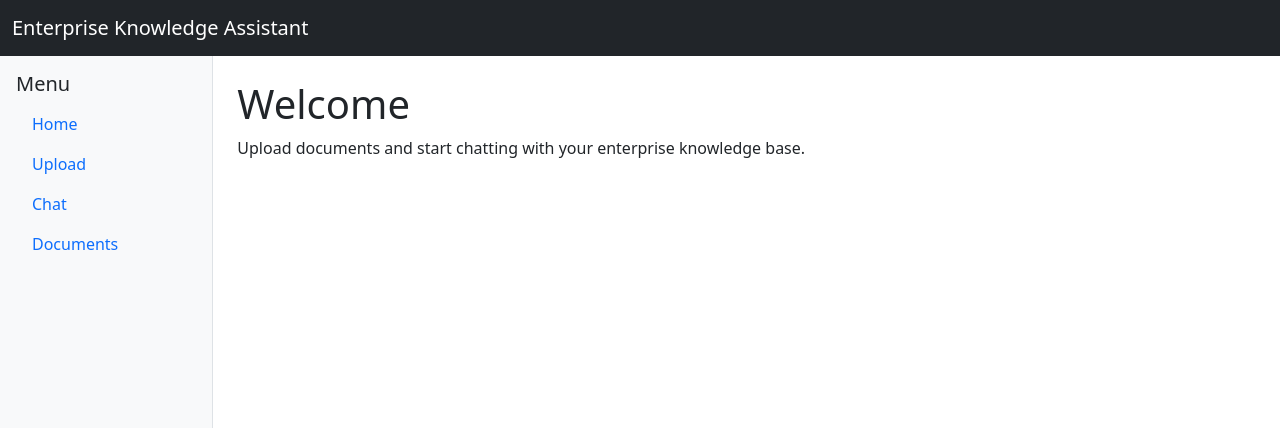
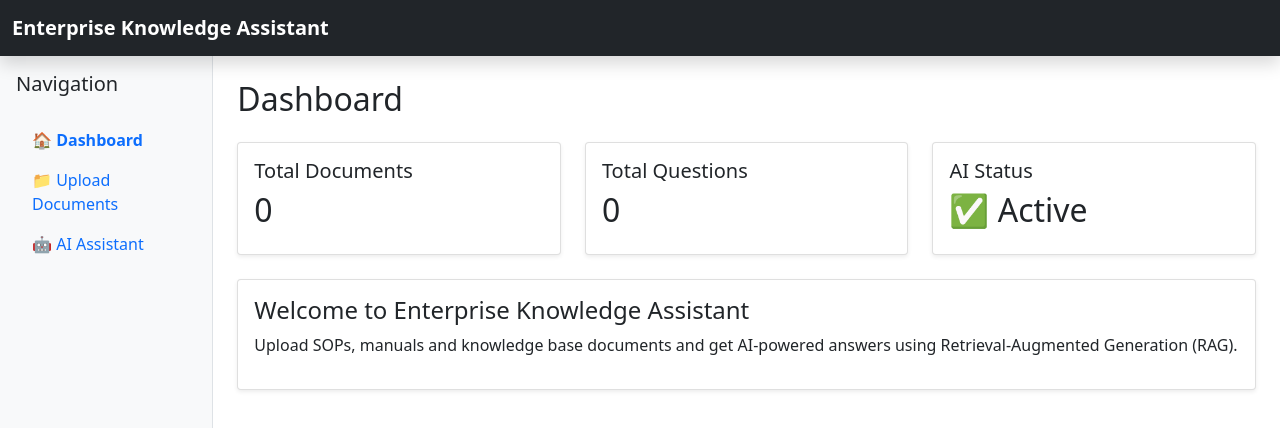
Before and after one commit to Rupesh-Kumbhar/info-pilot-ui, a React (Create React App) app: page / in a window 1280 px wide. Shown: the top 428 px of the page. Built offline with nearby package versions, Linux system fonts and the light colour scheme.

Commit message:
UI modifications

```diff
--- a/src/App.css
+++ b/src/App.css
@@ -28,6 +28,12 @@
   color: #61dafb;
 }
 
+.nav-link.active {
+    background-color: #0d6efd;
+    color: white !important;
+    border-radius: 5px;
+}
+
 @keyframes App-logo-spin {
   from {
     transform: rotate(0deg);
--- a/src/components/Navbar.jsx
+++ b/src/components/Navbar.jsx
@@ -1,12 +1,21 @@
-import React from "react";
-
 function Navbar() {
   return (
-        <nav className="navbar navbar-dark bg-dark">
+    <nav className="navbar navbar-dark bg-dark shadow">
       <div className="container-fluid">
-                <span className="navbar-brand">
+
+        <button
+          className="navbar-toggler d-md-none"
+          type="button"
+          data-bs-toggle="offcanvas"
+          data-bs-target="#sidebarMenu"
+        >
+          <span className="navbar-toggler-icon"></span>
+        </button>
+
+        <span className="navbar-brand fw-bold">
           Enterprise Knowledge Assistant
         </span>
+
       </div>
     </nav>
   );
--- a/src/components/Sidebar.jsx
+++ b/src/components/Sidebar.jsx
@@ -1,37 +1,63 @@
-import { Link } from "react-router-dom";
+import { NavLink } from "react-router-dom";
+
+function SidebarContent() {
+  const navLinkClass = ({ isActive }) =>
+    isActive
+      ? "nav-link active fw-bold text-primary"
+      : "nav-link";
+
+  return (
+    <>
+      <h5 className="mb-4">Navigation</h5>
+
+      <NavLink className={navLinkClass} to="/">
+        🏠 Dashboard
+      </NavLink>
+
+      <NavLink className={navLinkClass} to="/upload">
+        📁 Upload Documents
+      </NavLink>
+
+      <NavLink className={navLinkClass} to="/chat">
+        🤖 AI Assistant
+      </NavLink>
+    </>
+  );
+}
 
 function Sidebar() {
-    return (
-        <div className="bg-light vh-100 border-end p-3">
-            <h5>Menu</h5>
+  return (
+    <>
+      {/* Desktop Sidebar */}
+      <div
+        className="bg-light border-end d-none d-md-block p-3"
+        style={{ minHeight: "100vh" }}
+      >
+        <SidebarContent />
+      </div>
 
-            <ul className="nav flex-column">
-                <li className="nav-item">
-                    <Link className="nav-link" to="/">
-                        Home
-                    </Link>
-                </li>
+      {/* Mobile Sidebar */}
+      <div
+        className="offcanvas offcanvas-start"
+        tabIndex="-1"
+        id="sidebarMenu"
+      >
+        <div className="offcanvas-header">
+          <h5>Menu</h5>
 
-                <li className="nav-item">
-                    <Link className="nav-link" to="/upload">
-                        Upload
-                    </Link>
-                </li>
+          <button
+            type="button"
+            classdddddd dddName="btn-close"
+            data-bs-dismiss="offcanvas"
+          ></button>
+        </div>
 
-                <li className="nav-item">
-                    <Link className="nav-link" to="/chat">
-                        Chat
-                    </Link>
-                </li>
-
-                <li className="nav-item">
-                    <Link className="nav-link" to="/documents">
-                        Documents
-                    </Link>
-                </li>
-            </ul>
+        <div className="offcanvas-body">
+          <SidebarContent />
         </div>
-    );
+      </div>
+    </>
+  );
 }
 
 export default Sidebar;
--- a/src/layouts/MainLayout.jsx
+++ b/src/layouts/MainLayout.jsx
@@ -1,6 +1,8 @@
 import { Outlet } from "react-router-dom";
 import Navbar from "../components/Navbar";
 import Sidebar from "../components/Sidebar";
+import 'bootstrap/dist/css/bootstrap.min.css';
+import 'bootstrap/dist/js/bootstrap.bundle.min.js';
 
 function MainLayout() {
     return (
@@ -10,11 +12,11 @@ function MainLayout() {
             <div className="container-fluid">
                 <div className="row">
 
-          <div className="col-md-2 p-0">
+                    <div className="col-md-3 col-lg-2 p-0">
                         <Sidebar />
                     </div>
 
-          <div className="col-md-10 p-4">
+                    <div className="col-12 col-md-9 col-lg-10 p-4">
                         <Outlet />
                     </div>
 
--- a/src/pages/ChatPage.jsx
+++ b/src/pages/ChatPage.jsx
@@ -1,26 +1,48 @@
 function ChatPage() {
     return (
-        <>
-            <h2>Knowledge Assistant</h2>
+        <div>
 
-            <div className="card mt-3">
+            <h2>
+                AI Assistant
+            </h2>
+
+            <div className="card shadow mt-4">
+
                 <div className="card-body">
 
                     <textarea
+                        rows="4"
                         className="form-control"
-                        rows="4"
-                        placeholder="Ask your question..."
+                        placeholder="Ask a question from uploaded documents..."
                     />
 
                     <button
                         className="btn btn-success mt-3"
                     >
-                        Ask
+                        Ask AI
                     </button>
 
                 </div>
+
             </div>
-        </>
+
+            <div className="card mt-4">
+
+                <div className="card-body">
+
+                    <h5>
+                        Response
+                    </h5>
+
+                    <p>
+                        AI response will appear here.
+                    </p>
+
+                </div>
+
+            </div>
+
+        </div>
     );
 }
 
--- a/src/pages/HomePage.jsx
+++ b/src/pages/HomePage.jsx
@@ -1,13 +1,60 @@
 function HomePage() {
     return (
-        <>
-            <h1>Welcome</h1>
+        <div>
 
-            <p>
-                Upload documents and start chatting with
-                your enterprise knowledge base.
-            </p>
-        </>
+            <h2 className="mb-4">
+                Dashboard
+            </h2>
+
+            <div className="row">
+
+                <div className="col-md-4">
+                    <div className="card shadow-sm">
+                        <div className="card-body">
+                            <h5>Total Documents</h5>
+                            <h2>0</h2>
+                        </div>
+                    </div>
+                </div>
+
+                <div className="col-md-4">
+                    <div className="card shadow-sm">
+                        <div className="card-body">
+                            <h5>Total Questions</h5>
+                            <h2>0</h2>
+                        </div>
+                    </div>
+                </div>
+
+                <div className="col-md-4">
+                    <div className="card shadow-sm">
+                        <div className="card-body">
+                            <h5>AI Status</h5>
+                            <h2>✅ Active</h2>
+                        </div>
+                    </div>
+                </div>
+
+            </div>
+
+            <div className="card mt-4 shadow-sm">
+                <div className="card-body">
+
+                    <h4>
+                        Welcome to Enterprise Knowledge Assistant
+                    </h4>
+
+                    <p>
+                        Upload SOPs, manuals and knowledge
+                        base documents and get AI-powered
+                        answers using Retrieval-Augmented
+                        Generation (RAG).
+                    </p>
+
+                </div>
+            </div>
+
+        </div>
     );
 }
 
--- a/src/pages/UploadPage.jsx
+++ b/src/pages/UploadPage.jsx
@@ -1,10 +1,21 @@
 function UploadPage() {
     return (
-        <>
-            <h2>Upload Documents</h2>
+        <div>
 
-            <div className="card mt-3">
+            <h2>
+                Upload Documents
+            </h2>
+
+            <div className="card shadow mt-4">
+
                 <div className="card-body">
+
+                    <label
+                        className="form-label"
+                    >
+                        Select PDF
+                    </label>
+
                     <input
                         type="file"
                         className="form-control"
@@ -13,11 +24,14 @@ function UploadPage() {
                     <button
                         className="btn btn-primary mt-3"
                     >
-                        Upload
+                        Upload Document
                     </button>
+
                 </div>
+
             </div>
-        </>
+
+        </div>
     );
 }
 
```
Lines whose indentation alone changed are shown as unchanged.
